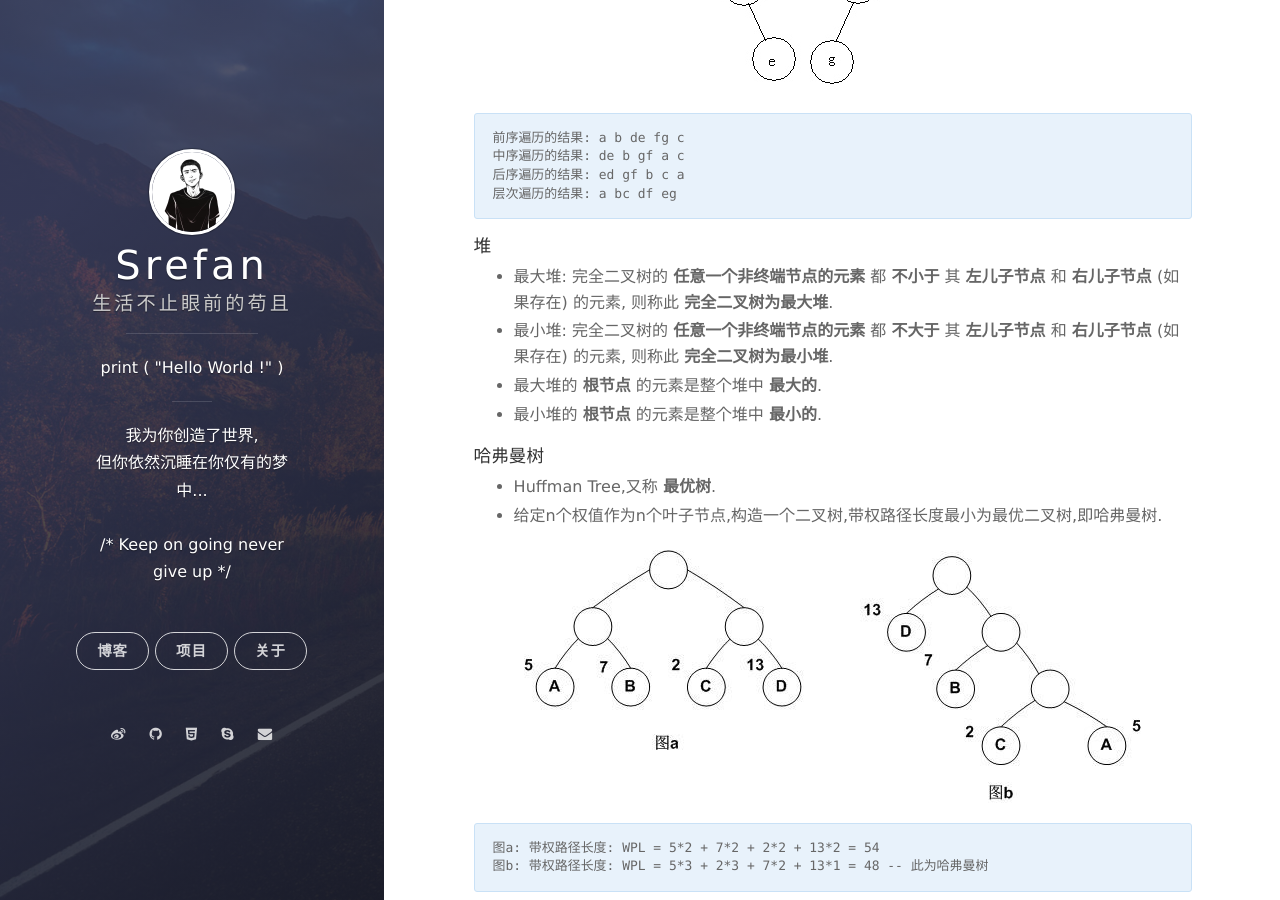
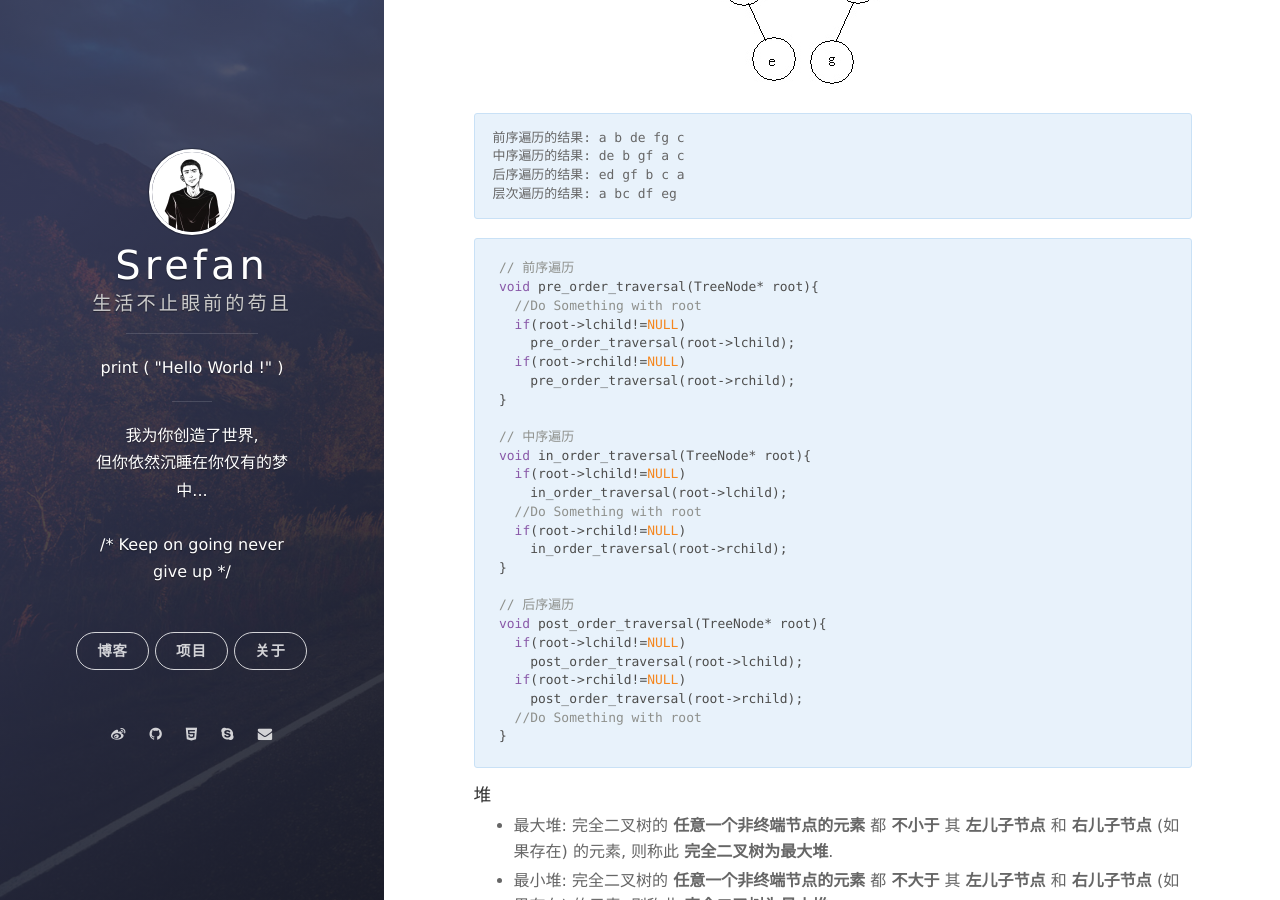
Before and after one commit to yangbryant/yangbryant.github.io, a Jekyll site: the page built from _posts/2017-02-03-data-structure-and-algorithm-2-tree.md, in a window 1280 px wide and 900 px high, scrolled down 1509 px. Built offline with Jekyll 4.4.1, drawn with Linux system fonts in a browser that asks for light colours; nearby versions of some CDN libraries; comment, search, counter and statistics services are not loaded.

Commit message:
fix post

````diff
--- a/_posts/2017-02-03-data-structure-and-algorithm-2-tree.md
+++ b/_posts/2017-02-03-data-structure-and-algorithm-2-tree.md
@@ -55,6 +55,35 @@ typedef struct BinaryTreeNode
 中序遍历的结果: de b gf a c
 后序遍历的结果: ed gf b c a
 层次遍历的结果: a bc df eg
+```
+
+```c
+// 前序遍历
+void pre_order_traversal(TreeNode* root){
+  //Do Something with root
+  if(root->lchild!=NULL)
+    pre_order_traversal(root->lchild);
+  if(root->rchild!=NULL)
+    pre_order_traversal(root->rchild);
+}
+
+// 中序遍历
+void in_order_traversal(TreeNode* root){
+  if(root->lchild!=NULL)
+    in_order_traversal(root->lchild);
+  //Do Something with root
+  if(root->rchild!=NULL)
+    in_order_traversal(root->rchild);
+}
+
+// 后序遍历
+void post_order_traversal(TreeNode* root){
+  if(root->lchild!=NULL)
+    post_order_traversal(root->lchild);
+  if(root->rchild!=NULL)
+    post_order_traversal(root->rchild);
+  //Do Something with root
+}
 ```
 
 #### 堆
````
